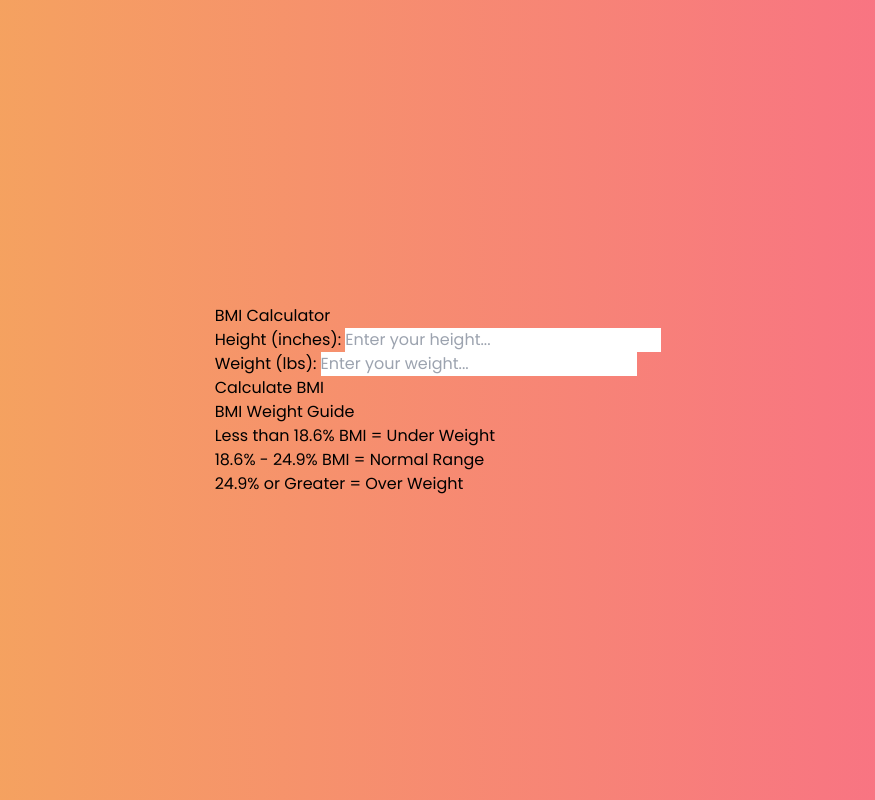
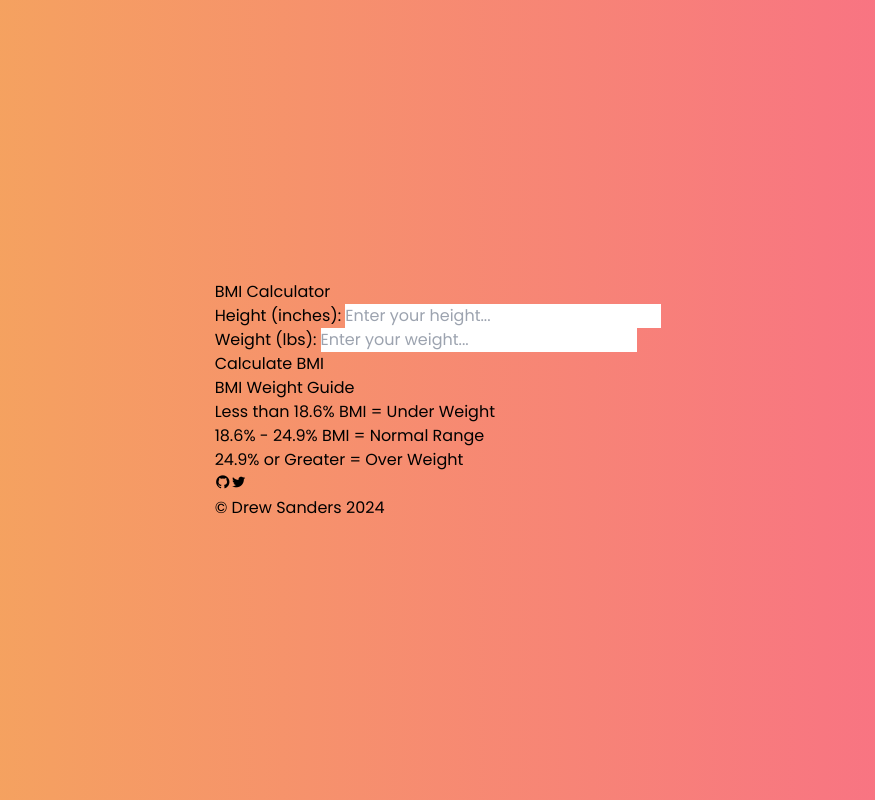
Before and after one commit to soresdev/bmi-calc, a React (Vite) app: page / in a window 1280 px wide. Shown: the whole page, without its empty margins (202-1077 px from the left). Built offline with nearby package versions, Linux system fonts and the light colour scheme.

Commit message:
Add footer
- Added a footer
- Added some margin to weight guide

```diff
--- a/index.html
+++ b/index.html
@@ -3,6 +3,7 @@
   <head>
     <meta charset="UTF-8" />
     <link rel="icon" type="image/svg+xml" href="/vite.svg" />
+    <link href='https://unpkg.com/boxicons@2.1.4/css/boxicons.min.css' rel='stylesheet'>
     <meta name="viewport" content="width=device-width, initial-scale=1.0" />
     <title>BMI Calculator</title>
   </head>
--- a/src/components/Card.jsx
+++ b/src/components/Card.jsx
@@ -1,6 +1,7 @@
 import React from 'react'
 import Form from './Form'
 import Guide from './Guide'
+import Footer from './Footer'
 
 const Card = () => {
   return (
@@ -8,6 +9,7 @@ const Card = () => {
         <h1 className='text-4xl text-white bg-slate-600 border-2 border-zinc-700 rounded-lg px-12 py-2 mb-5'>BMI Calculator</h1>
         <Form />
         <Guide />
+        <Footer />
     </div>
   )
 }
--- /dev/null
+++ b/src/components/Footer.jsx
@@ -0,0 +1,15 @@
+import React from 'react'
+
+const Footer = () => {
+  return (
+    <footer className=' mt-5 flex items-center text-center justify-center'>
+        <div>
+            <a href="https://github.com/soresdev" target="_blank"><i className='bx bxl-github text-4xl mx-2 bg-slate-700 text-white rounded-[50px] h-[60px] w-[60px] leading-[60px] ease-in-out duration-300 hover:scale-100 hover:translate-y-[-15px] hover:bg-slate-300 hover:text-slate-700'></i></a>
+            <a href="https://twitter.com/soresMC" target="_blank"><i className='bx bxl-twitter text-4xl mx-2 bg-slate-700 text-white rounded-[50px] h-[60px] w-[60px] leading-[60px] ease-in-out duration-300 hover:scale-100 hover:translate-y-[-15px] hover:bg-slate-300 hover:text-slate-700'></i></a>
+            <p className='mt-3 font-bold text-sm'>&copy; Drew Sanders 2024</p>
+        </div>
+    </footer>
+  )
+}
+
+export default Footer
--- a/src/components/Guide.jsx
+++ b/src/components/Guide.jsx
@@ -4,9 +4,11 @@ const Guide = () => {
   return (
     <div className='flex flex-col text-center items-center justify-center gap-2'>
         <h3 className='text-lg text-white bg-slate-600 underline border-2 border-zinc-700 rounded-lg px-12 py-2 mb-2'>BMI Weight Guide</h3>
-        <p>Less than 18.6% BMI = Under Weight</p>
-        <p>18.6% - 24.9% BMI = Normal Range</p>
-        <p>24.9% or Greater = Over Weight</p>
+        <div className='mt-3'>
+          <p>Less than 18.6% BMI = Under Weight</p>
+          <p>18.6% - 24.9% BMI = Normal Range</p>
+          <p>24.9% or Greater = Over Weight</p>
+        </div>
     </div>
   )
 }
```
